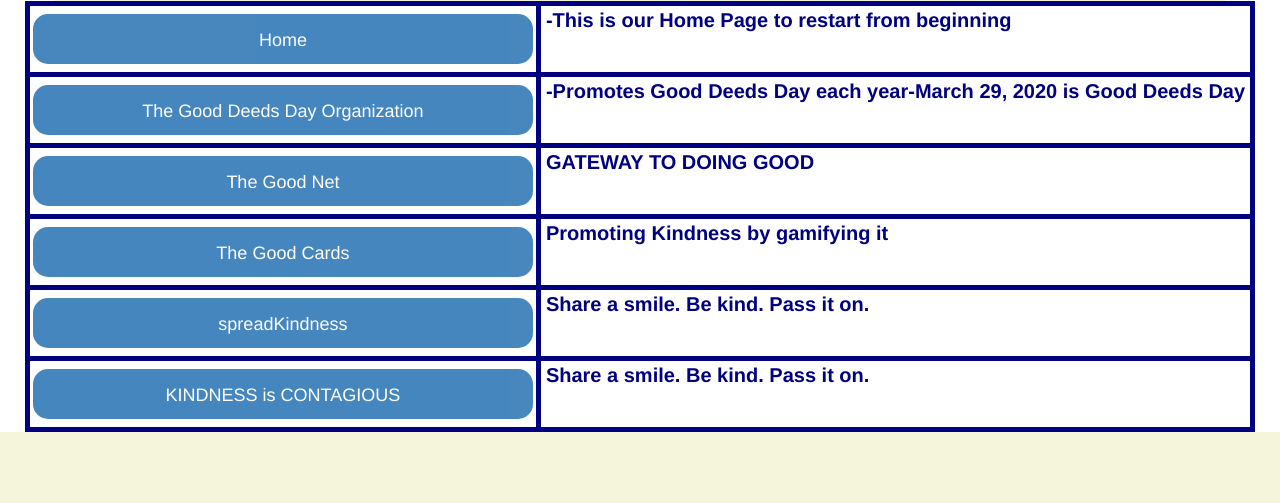
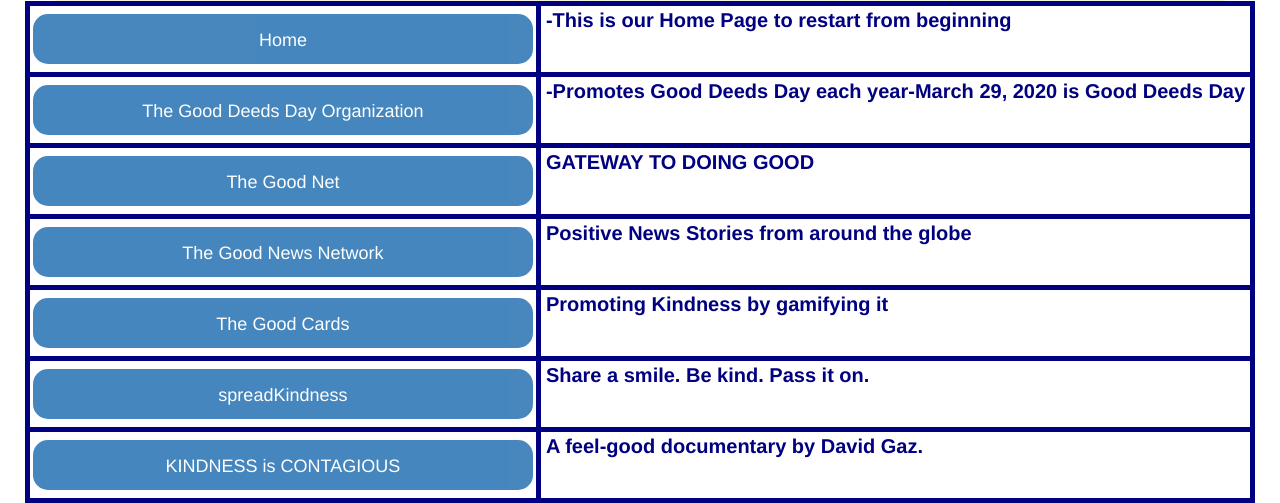
Before and after one commit to toncus/DoingGoodDeeds, a Flask app: page /links in a window 1280 px wide. Shown: the part 519-1022 px from the top of the page. Before the commit the page ends 951 px from the top, so only its background shows below. Run offline with Flask 2, Linux system fonts and the light colour scheme; some libraries are stand-ins or nearby versions.

Commit message:
Add files via upload

```diff
--- a/templates/links.html
+++ b/templates/links.html
@@ -47,6 +47,10 @@
         <td><p>GATEWAY TO DOING GOOD</p></td>
     </tr>
     <tr>
+        <td><a href="https://www.goodnewsnetwork.org/more/about-us/" class="btn btn-primary btn-lg" role="button" target="iframe_a">The Good News Network</a></td>
+        <td><p>Positive News Stories from around the globe</p></td>
+    </tr>
+    <tr>
         <td><a href="https://www.thegoodcards.com/" class="btn btn-primary btn-lg" role="button" target="iframe_a">The Good Cards</a></td>
         <td><p>Promoting Kindness by gamifying it</p></td>
     </tr>
@@ -56,7 +60,7 @@
     </tr>
     <tr>
         <td><a href="https://kindness-is-contagious.com/" class="btn btn-primary btn-lg" role="button" target="iframe_a">KINDNESS is CONTAGIOUS</a></td>
-        <td><p>Share a smile. Be kind. Pass it on.</p></td>
+        <td><p>A feel-good documentary by David Gaz.</p></td>
     </tr>
  </table>
 </center>
```
